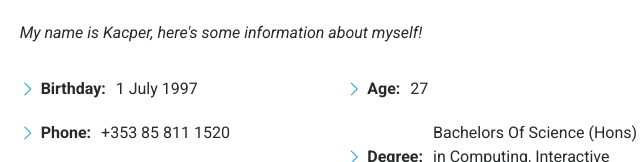
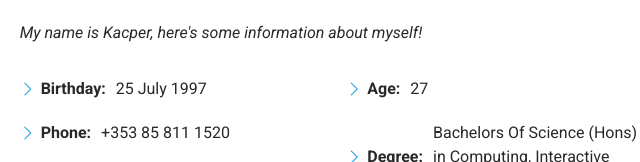
Before and after one commit to Kacper-Szata/Kacper-Szata.github.io, a plain HTML site: page index.html in a window 1280 px wide. Shown: the part 1030-1192 px from the top of the page, 619-1259 px from the left. Drawn offline with Linux system fonts and the light colour scheme.

Commit message:
update to date of birth

```diff
--- a/index.html
+++ b/index.html
@@ -99,7 +99,7 @@
             <div class="row">
               <div class="col-lg-6">
                 <ul>
-                  <li><i class="bi bi-chevron-right"></i> <strong>Birthday:</strong> <span>1 July 1997</span></li>
+                  <li><i class="bi bi-chevron-right"></i> <strong>Birthday:</strong> <span>25 July 1997</span></li>
                   <li><i class="bi bi-chevron-right"></i> <strong>Phone:</strong> <span>+353 85 811 1520 </span></li>
                   <li><i class="bi bi-chevron-right"></i> <strong>City:</strong> <span>Carlow, Ireland</span></li>
                 </ul>
```
